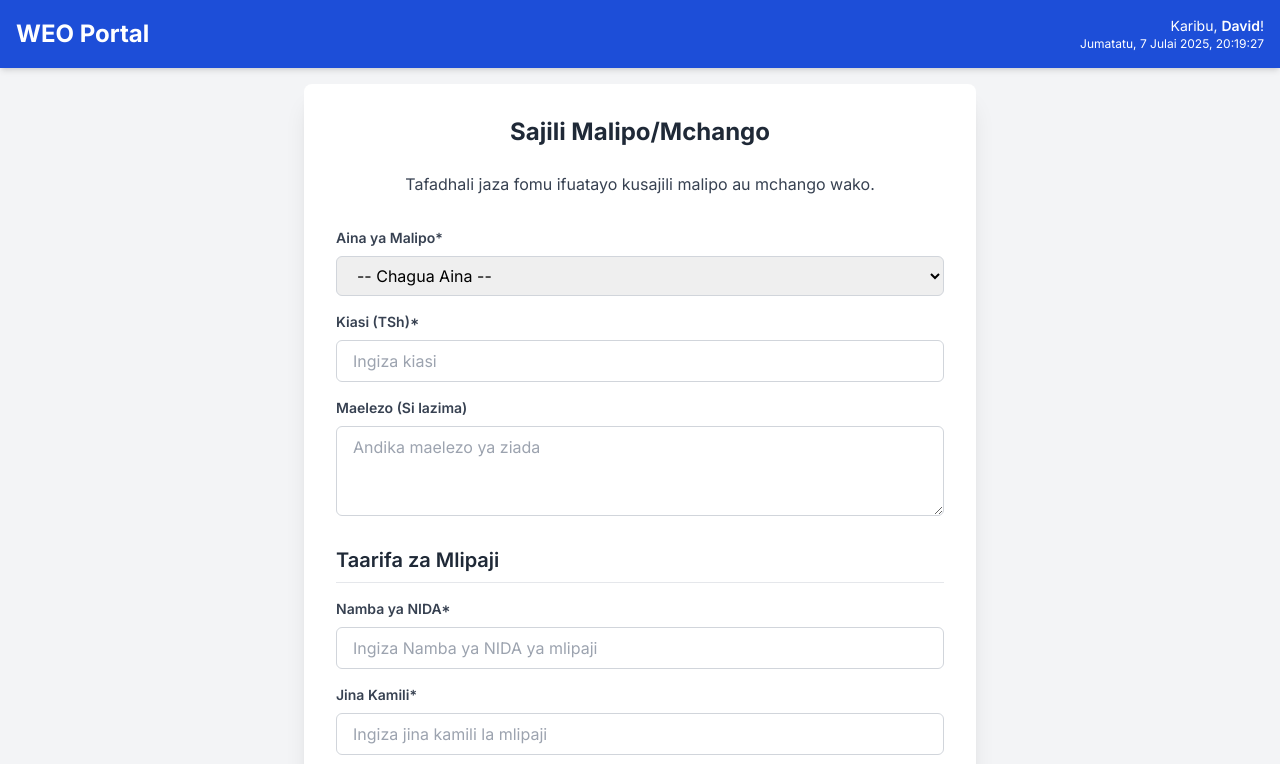
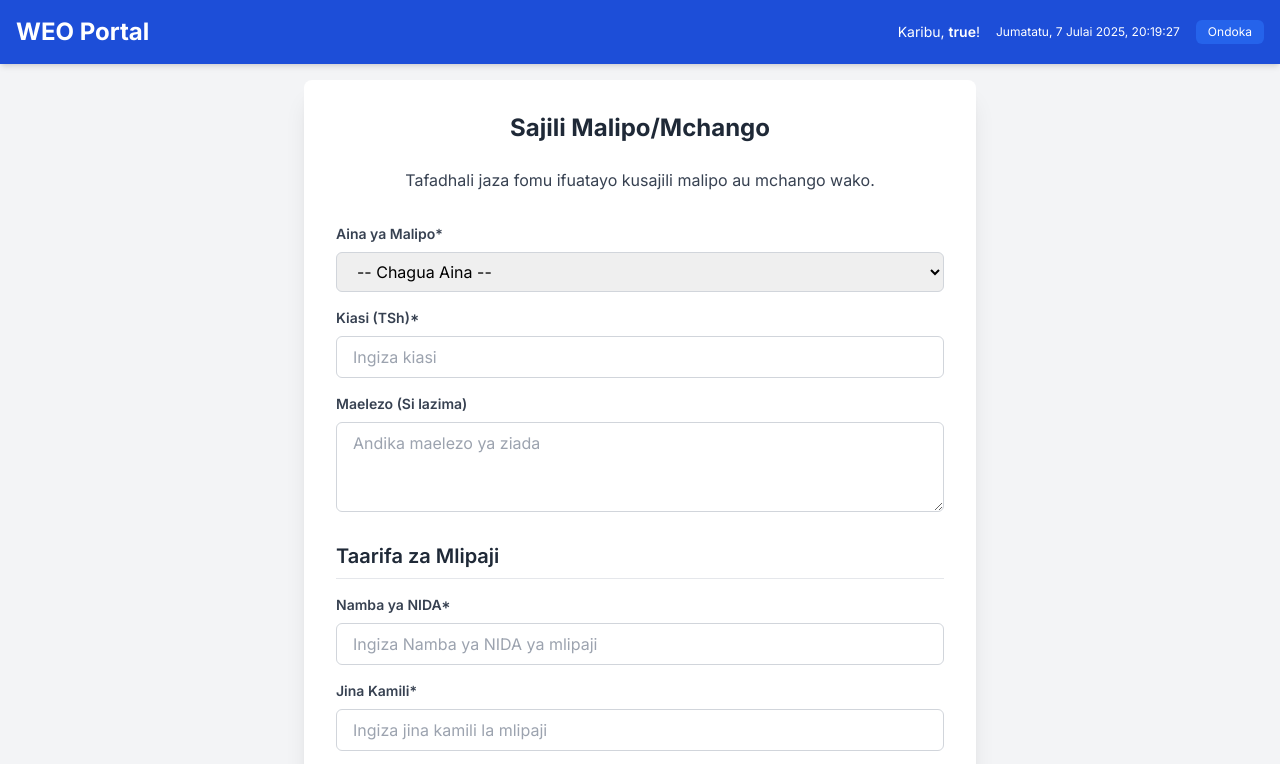
Before and after one commit to MbazaWeb/WEO-Tanzania, a plain HTML site: page services/payments_contributions.html in a window 1280 px wide. Shown: the top 764 px of the page. Drawn offline with nearby package versions, Linux system fonts and the light colour scheme; sample sign-in values are in the browser's storage.

Commit message:
Update payments_contributions.html

```diff
--- a/services/payments_contributions.html
+++ b/services/payments_contributions.html
@@ -4,7 +4,6 @@
     <meta charset="UTF-8">
     <meta name="viewport" content="width=device-width, initial-scale=1.0">
     <title>WEO Portal - Sajili Malipo/Mchango</title>
-    <!-- Tailwind CSS CDN -->
     <script src="https://cdn.tailwindcss.com"></script>
     <style>
         /* Custom font for Inter */
@@ -15,25 +14,30 @@
     </style>
 </head>
 <body class="bg-gray-100 min-h-screen flex flex-col">
-    <!-- Header -->
+    <script>
+        // Check if the user is logged in
+        if (sessionStorage.getItem('isLoggedIn') !== 'true') {
+            // If not logged in, redirect to the login page
+            window.location.href = '../login.html'; // Adjust path if login.html is in a different directory
+        }
+    </script>
     <header class="bg-blue-700 text-white p-4 shadow-md">
         <div class="container mx-auto flex justify-between items-center">
             <h1 class="text-2xl font-bold">WEO Portal</h1>
-            <div class="text-right">
+            <div class="text-right flex items-center space-x-4">
                 <p class="text-sm">Karibu, <span id="userName" class="font-semibold">Mtumiaji</span>!</p>
                 <p class="text-xs" id="currentDateTime"></p>
+                <button id="logoutButton" class="bg-blue-600 hover:bg-blue-700 text-white text-xs px-3 py-1 rounded-md">Ondoka</button>
             </div>
         </div>
     </header>
 
-    <!-- Main Content -->
     <main class="flex-grow container mx-auto p-4">
         <div class="bg-white p-8 rounded-lg shadow-xl w-full max-w-2xl mx-auto">
             <h2 class="text-2xl font-bold text-gray-800 mb-6 text-center">Sajili Malipo/Mchango</h2>
             <p class="text-gray-700 text-center mb-8">Tafadhali jaza fomu ifuatayo kusajili malipo au mchango wako.</p>
 
             <form>
-                <!-- Aina ya Malipo -->
                 <div class="mb-4">
                     <label for="paymentType" class="block text-gray-700 text-sm font-semibold mb-2">Aina ya Malipo*</label>
                     <select
@@ -73,7 +77,6 @@
                     ></textarea>
                 </div>
 
-                <!-- Taarifa za Mlipaji -->
                 <h3 class="text-xl font-semibold text-gray-800 mb-4 border-b pb-2">Taarifa za Mlipaji</h3>
                 <div class="mb-4">
                     <label for="payerNida" class="block text-gray-700 text-sm font-semibold mb-2">Namba ya NIDA*</label>
@@ -125,8 +128,7 @@
                         required
                     >
                         <option value="">-- Chagua Wilaya Kwanza --</option>
-                        <!-- Options will be dynamically loaded based on district selection -->
-                    </select>
+                        </select>
                 </div>
 
                 <div class="mb-6">
@@ -151,8 +153,7 @@
         </div>
     </main>
 
-<!-- Footer -->
-    <footer class="bg-blue-800 text-white p-4 mt-8">
+<footer class="bg-blue-800 text-white p-4 mt-8">
         <div class="container mx-auto flex justify-around items-center text-center">
             <a href="../index.html" class="flex flex-col items-center p-2 rounded-md hover:bg-blue-700 transition duration-200">
                 <span class="text-2xl">🏠</span>
@@ -189,7 +190,9 @@
         updateDateTime();
 
         // You can set the username dynamically here after a real login
-        document.getElementById('userName').textContent = 'David'; // Example name
+        const loggedInUser = sessionStorage.getItem('loggedInUser'); // Get username from session storage
+        document.getElementById('userName').textContent = loggedInUser ? loggedInUser : 'Mtumiaji'; // Example name
+
 
         // Dynamic content for Kata based on Wilaya selection
         const payerDistrictSelect = document.getElementById('payerDistrict');
@@ -214,6 +217,13 @@
         } else {
             console.error("Elements 'payerDistrict' or 'payerWard' not found. Dynamic content for Kata will not work.");
         }
+
+        // Logout button functionality
+        document.getElementById('logoutButton').addEventListener('click', function() {
+            sessionStorage.removeItem('isLoggedIn'); // Clear the login flag
+            sessionStorage.removeItem('loggedInUser'); // Clear the username
+            window.location.href = '../login.html'; // Redirect to login page. Adjust path based on your directory structure.
+        });
     </script>
 </body>
 </html>
```
